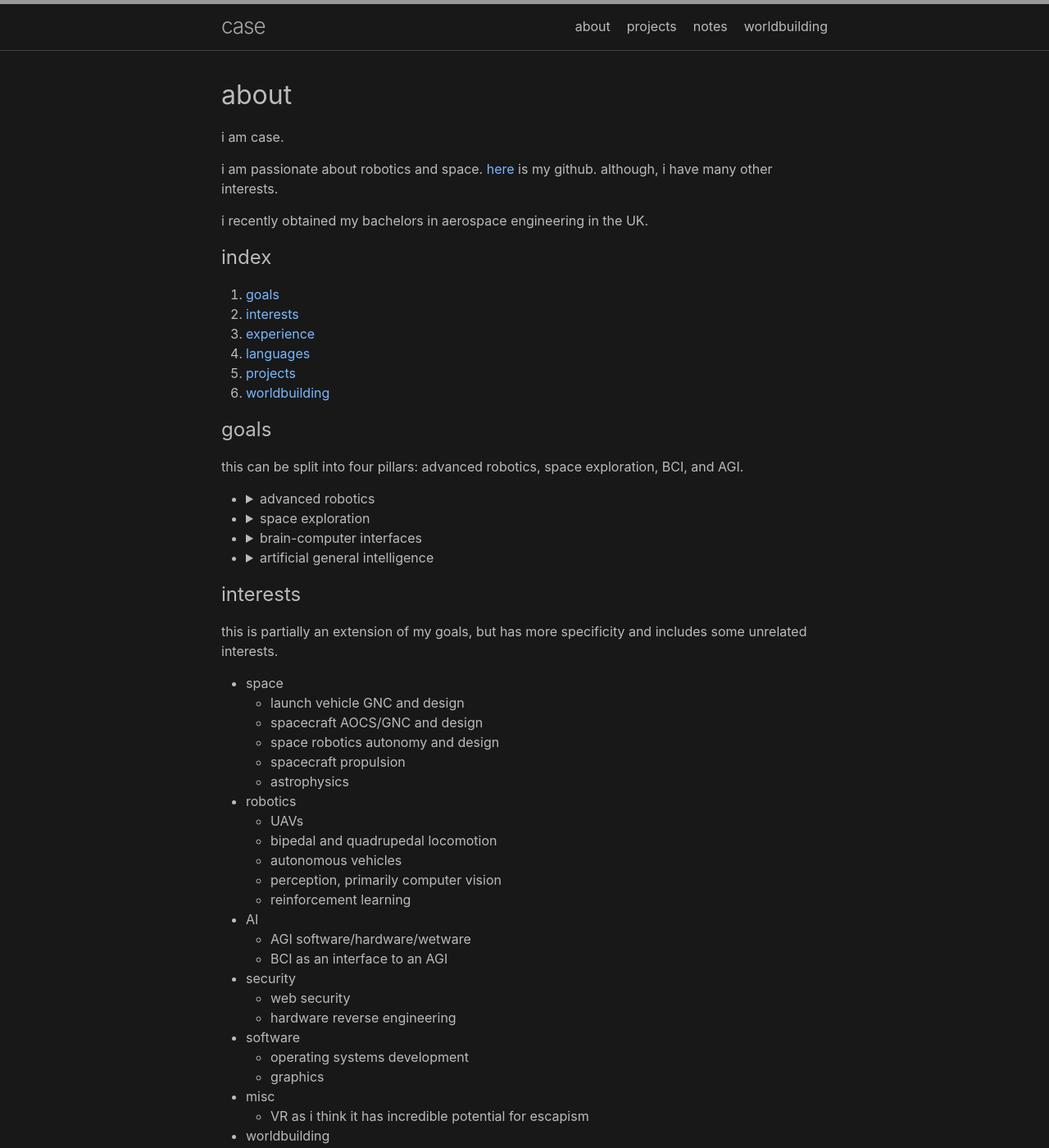
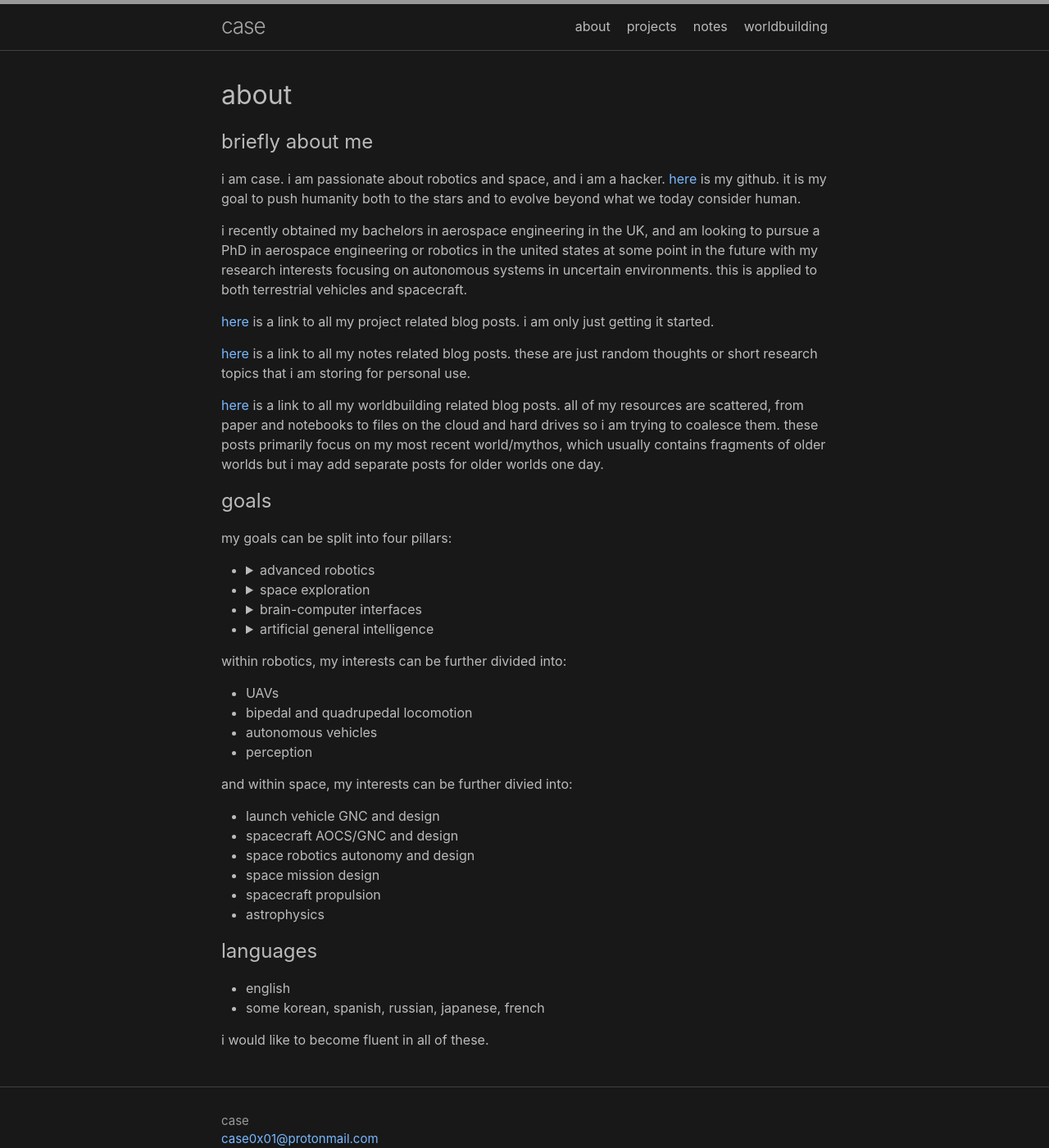
Before and after one commit to case0x00/case0x00.github.io, a Jekyll site: the page built from index.md, in a window 1280 px wide and 1400 px high. Shown: the whole window at 82% size. Built offline with Jekyll 4.4.1, drawn with Linux system fonts in a browser that asks for light colours; some of the changed text lies outside the part shown.

```diff
--- a/_config.yml
+++ b/_config.yml
@@ -26,6 +26,7 @@ header_pages:
     - tags/projects/index.md
     - tags/notes/index.md
     - tags/worldbuilding/index.md
+    - tags/resume.pdf
 
 minima:
     skin: dark
--- a/index.md
+++ b/index.md
@@ -3,25 +3,22 @@ title: about
 layout: home
 ---
 
-i am case.
+## briefly about me
 
-i am passionate about robotics and space. [here](https://github.com/onlycase) is my github. although, i have many other interests.
+i am case. i am passionate about robotics and space, and i am a hacker. [here](https://github.com/onlycase) is my github. it is my goal to push humanity both to the stars and to evolve beyond what we today consider human.
 
-i recently obtained my bachelors in aerospace engineering in the UK.
+i recently obtained my bachelors in aerospace engineering in the UK, and am looking to pursue a PhD in aerospace engineering or robotics in the united states at some point in the future with my research interests focusing on autonomous systems in uncertain environments. this is applied to both terrestrial vehicles and spacecraft.
 
-## index
+[here](https://onlycase.github.io/tags/projects/) is a link to all my project related blog posts. i am only just getting it started.
 
-1. [goals](#goals)
-2. [interests](#interests)
-3. [experience](#experience)
-4. [languages](#languages)
-5. [projects](#projects)
-6. [worldbuilding](#worldbuilding)
+[here](https://onlycase.github.io/tags/notes/) is a link to all my notes related blog posts. these are just random thoughts or short research topics that i am storing for personal use.
+
+[here](https://onlycase.github.io/tags/worldbuilding/) is a link to all my worldbuilding related blog posts. all of my resources are scattered, from paper and notebooks to files on the cloud and hard drives so i am trying to coalesce them. these posts primarily focus on my most recent world/mythos, which usually contains fragments of older worlds but i may add separate posts for older worlds one day.
 
 
 ## goals
 
-this can be split into four pillars: advanced robotics, space exploration, BCI, and AGI.
+my goals can be split into four pillars:
 
 * <details><summary> advanced robotics </summary>
   <i>
@@ -48,59 +45,24 @@ this can be split into four pillars: advanced robotics, space exploration, BCI,
   </i>
   </details>
 
+within robotics, my interests can be further divided into:
+* UAVs
+* bipedal and quadrupedal locomotion
+* autonomous vehicles
+* perception
 
-## interests
+and within space, my interests can be further divied into:
+* launch vehicle GNC and design
+* spacecraft AOCS/GNC and design
+* space robotics autonomy and design
+* space mission design
+* spacecraft propulsion
+* astrophysics
 
-this is partially an extension of my goals, but has more specificity and includes some unrelated interests.
-
-* space
-    - launch vehicle GNC and design
-    - spacecraft AOCS/GNC and design
-    - space robotics autonomy and design
-    - spacecraft propulsion
-    - astrophysics
-
-* robotics
-    - UAVs
-    - bipedal and quadrupedal locomotion
-    - autonomous vehicles
-    - perception, primarily computer vision
-    - reinforcement learning
-
-* AI
-    - AGI software/hardware/wetware
-    - BCI as an interface to an AGI
-
-* security
-    - web security
-    - hardware reverse engineering
-
-* software
-    - operating systems development
-    - graphics
-
-* misc
-    - VR as i think it has incredible potential for escapism
-
-* worldbuilding
-    - i like building fictional worlds similar to tolkein, herbert, pratchett, asimov, etc.
-
-
-## experience
-
-i worked for a summer at the university of york's space robotics and autonomous systems lab where i designed and built a rover with a tensegrity spine structure with bio-inspired control (i definitely want to work more with tensegrity structures). during my undergraduate i worked on a variety of design teams, building and flying UAVs and rockets. i also build robots in my spare time.
-
-i will attach my resume here at some point but [here](https://www.linkedin.com/in/thomas-case-cutler-b59375162/) is my linkedin.
 
 ## languages
 
 * english
 * some korean, spanish, russian, japanese, french
 
-## projects
-
-[here](https://onlycase.github.io/tags/projects/) is a link to all my project related blog posts. i am only just getting it started.
-
-## worldbuilding
-
-[here](https://onlycase.github.io/tags/worldbuilding/) is a link to all my worldbuilding related blog posts. all of my resources are scattered, from paper and notebooks to files on the cloud and hard drives so i am trying to coalesce them. these posts primarily focus on my most recent world/mythos, which usually contains fragments of older worlds but i may add separate posts for older worlds one day.
+i would like to become fluent in all of these.
```
Also changed, not shown: other parts of index.md (+1 -1 lines), 1 other file.
